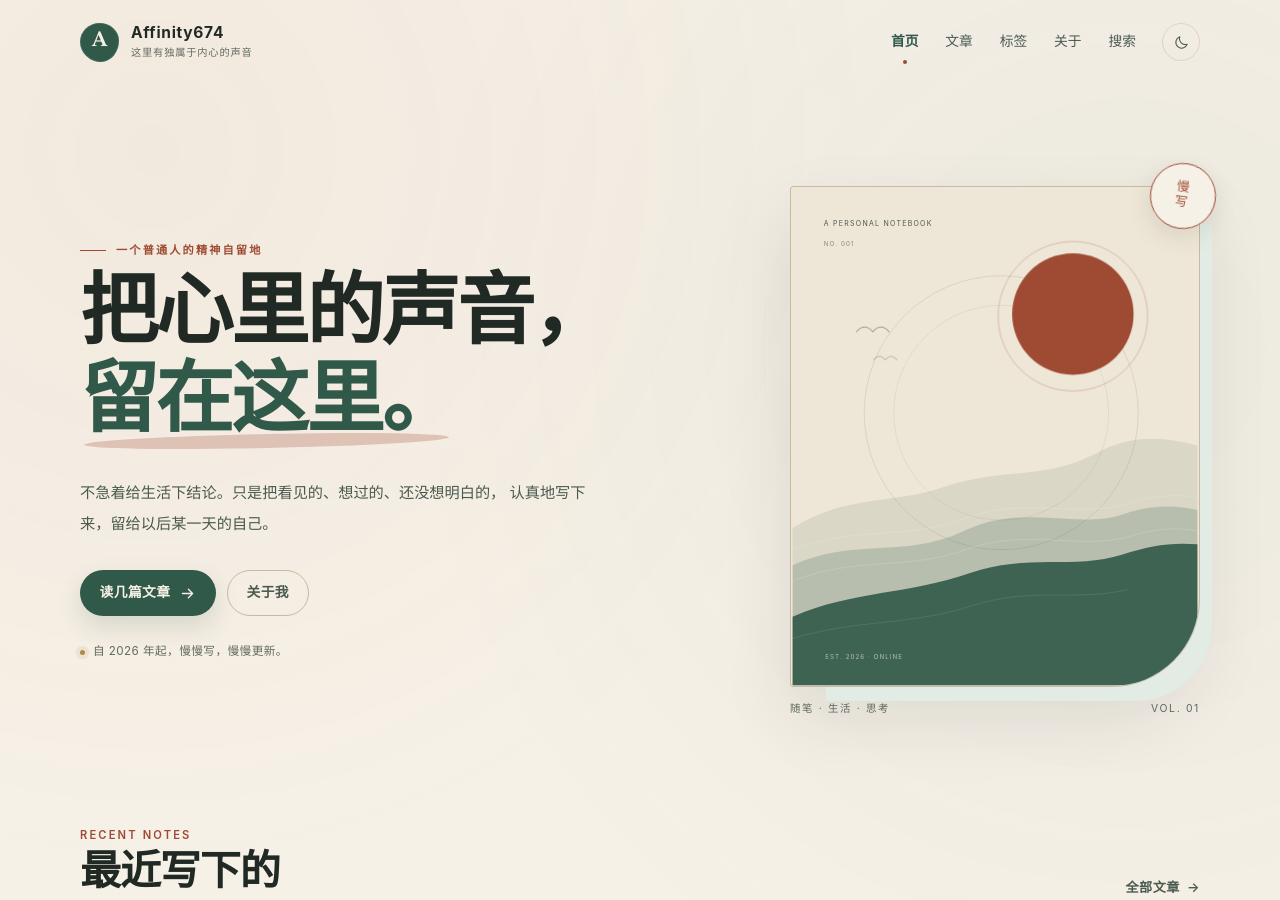
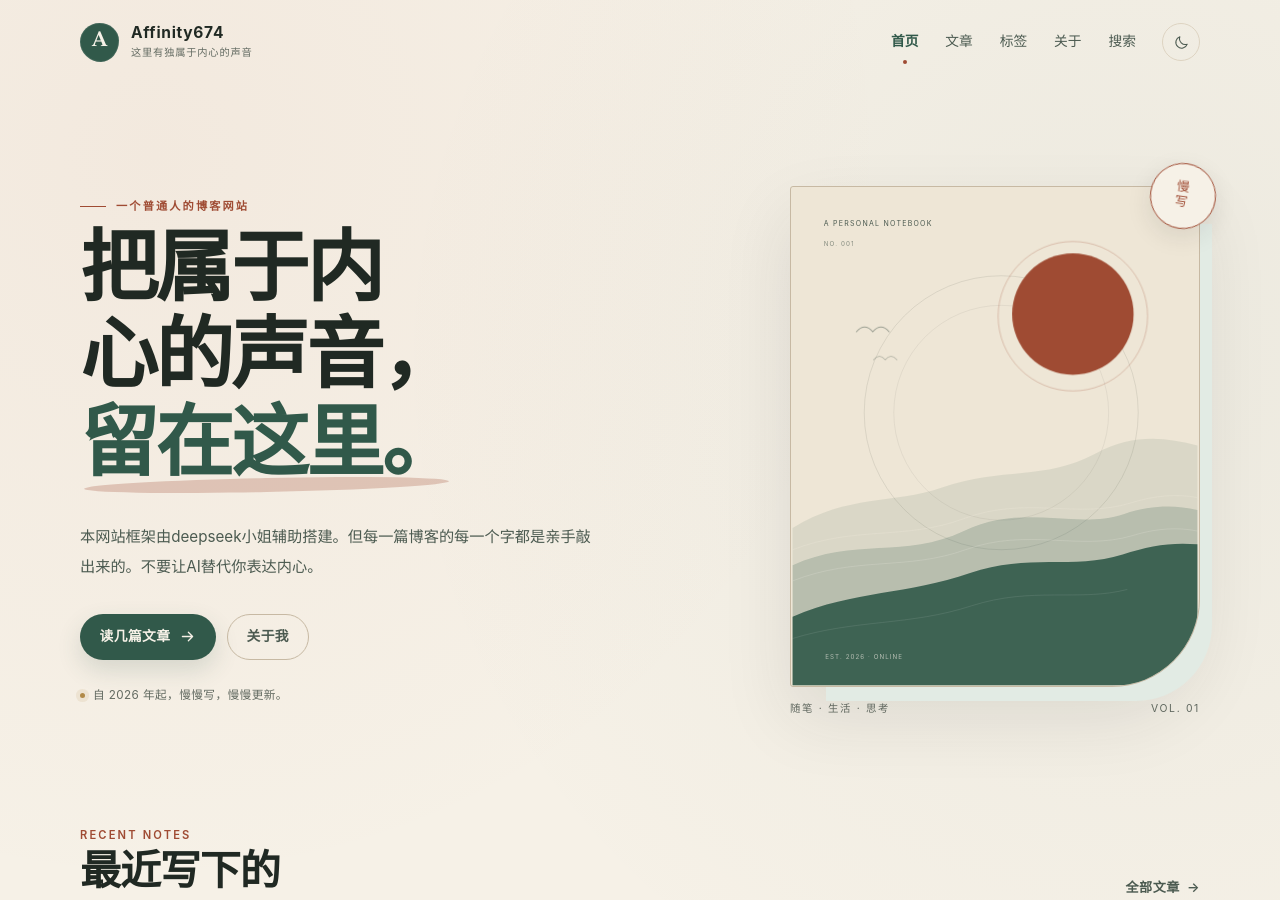
Before and after one commit to Affinity674/Affinity674.github.io, a Jekyll site: the page built from index.html, in a window 1280 px wide and 900 px high. Built offline with Jekyll 4.4.1, drawn with Linux system fonts in a browser that asks for light colours; some of the changed text lies outside the part shown.

Commit message:
homepage personal edit

```diff
--- a/_layouts/home.html
+++ b/_layouts/home.html
@@ -4,11 +4,10 @@ layout: default
 <section class="hero">
   <div class="shell hero__inner">
     <div class="hero__copy">
-      <p class="eyebrow hero__eyebrow"><span class="eyebrow__line"></span>一个普通人的精神自留地</p>
-      <h1 class="hero__title">把心里的声音，<br><span class="scribble">留在这里。</span></h1>
+      <p class="eyebrow hero__eyebrow"><span class="eyebrow__line"></span>一个普通人的博客网站</p>
+      <h1 class="hero__title">把属于内心的声音，<br><span class="scribble">留在这里。</span></h1>
       <p class="hero__lead">
-        不急着给生活下结论。只是把看见的、想过的、还没想明白的，
-        认真地写下来，留给以后某一天的自己。
+        本网站框架由deepseek小姐辅助搭建。但每一篇博客的每一个字都是亲手敲出来的。不要让AI替代你表达内心。
       </p>
       <div class="hero__actions">
         <a class="button button--primary" href="#latest">
```
Also changed, not shown: other parts of _layouts/home.html (+1 -1 lines).
